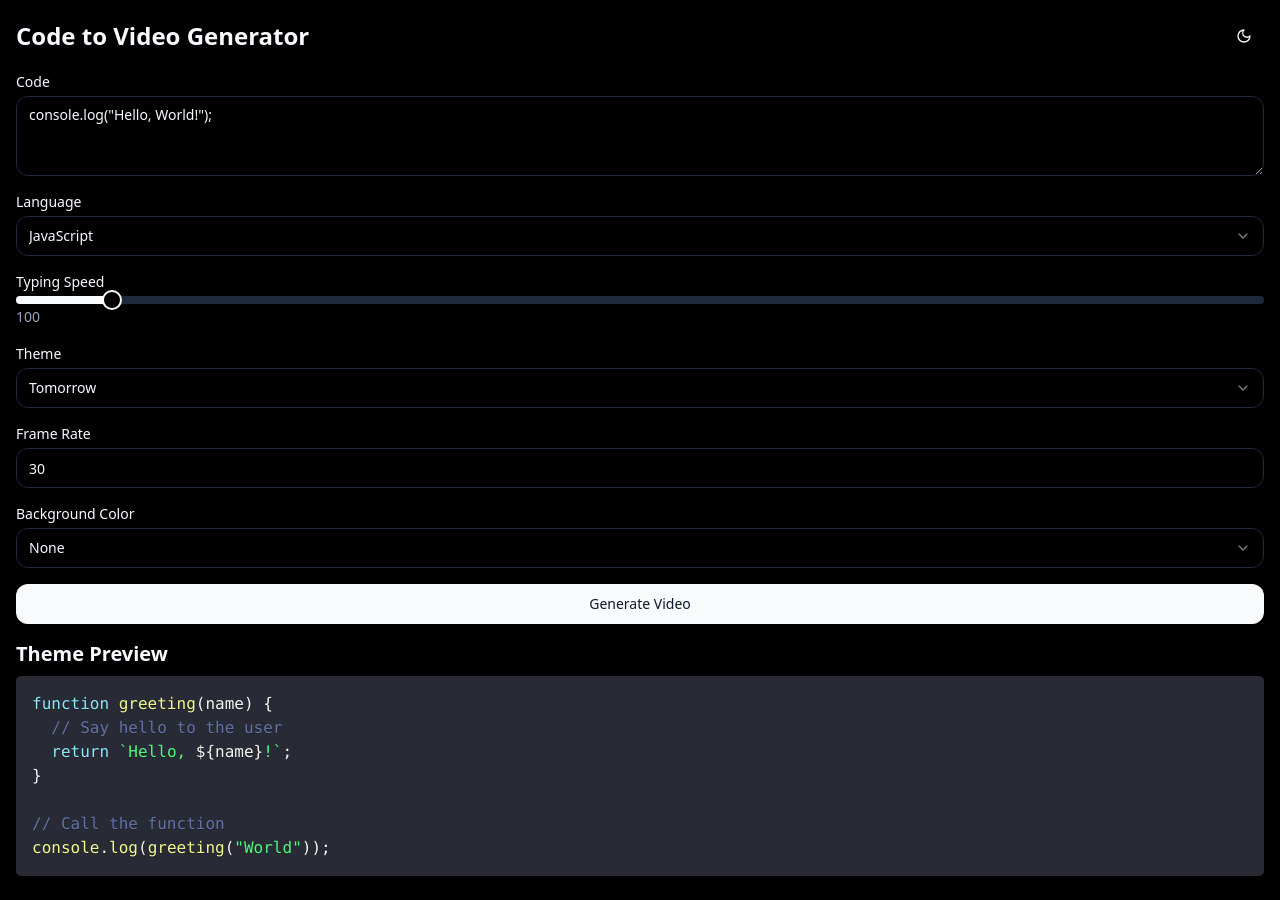
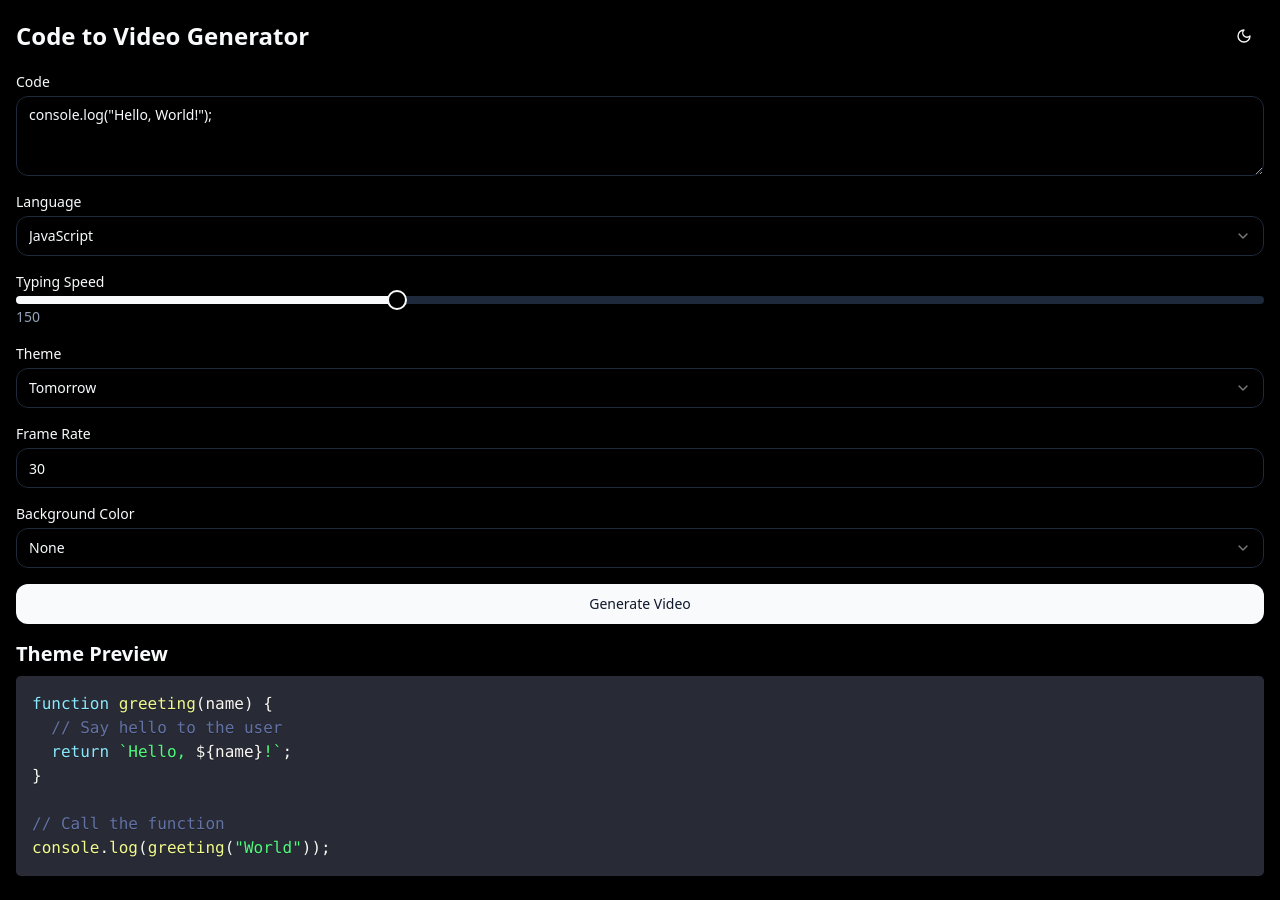
Before and after one commit to mazenS1/codevid, a React (Vite) app in the folder client/: page / in a window 1280 px wide. Built offline with nearby package versions, Linux system fonts and the light colour scheme; no server answers.

Commit message:
change delete interval

```diff
--- a/client/src/components/CodeGeneratorForm.jsx
+++ b/client/src/components/CodeGeneratorForm.jsx
@@ -16,7 +16,7 @@ const API_BASE_URL =  process.env.REACT_APP_API_BASE_URL || "";
 export function CodeGeneratorForm({ onThemeChange, onLanguageChange }) {
   const [code, setCode] = useState('console.log("Hello, World!");');
   const [language, setLanguage] = useState("javascript");
-  const [typingSpeed, setTypingSpeed] = useState(100);
+  const [typingSpeed, setTypingSpeed] = useState(150);
   const [theme, setTheme] = useState("tomorrow");
   const [frameRate, setFrameRate] = useState(30);
   const [selectedBackground, setselectedBackground] = useState(null);
@@ -178,7 +178,6 @@ export function CodeGeneratorForm({ onThemeChange, onLanguageChange }) {
               </SelectTrigger>
               <SelectContent>
                 <SelectItem value="tomorrow">Tomorrow</SelectItem>
-                <SelectItem value="dark">Dark</SelectItem>
                 <SelectItem value="okaidia">Okaidia</SelectItem>
                 <SelectItem value="twilight">Twilight</SelectItem>
                 <SelectItem value="coy">Coy</SelectItem>
```
Also changed, not shown: 1 other file (tests, documents, lock files or other folders).
